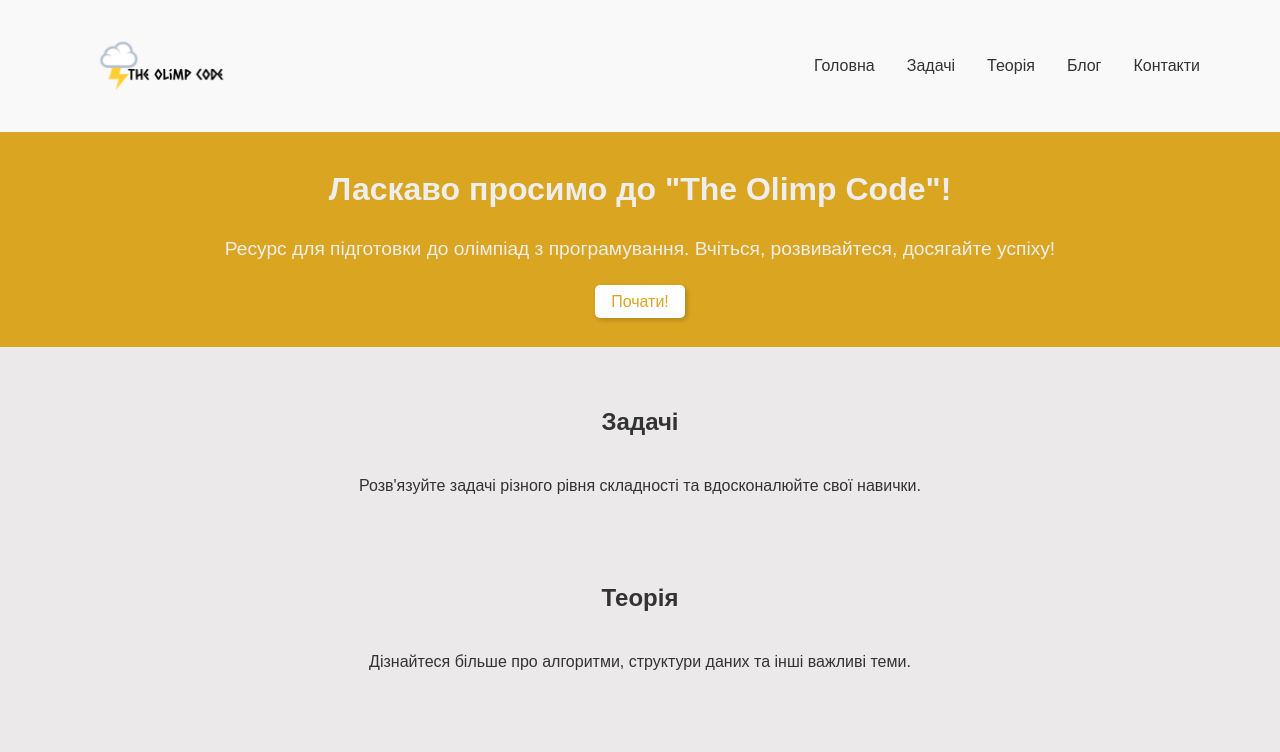
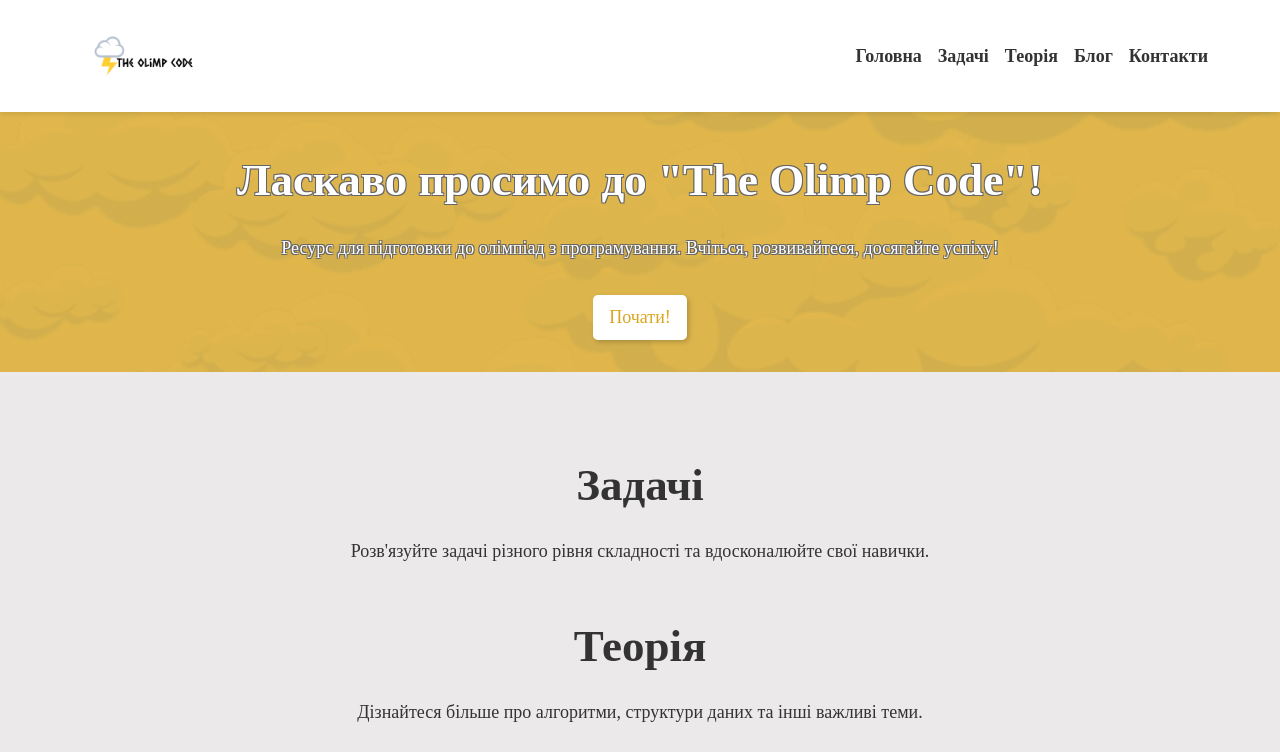
Before and after one commit to OleksandrHub/TheOlimpCode, a plain HTML site: page index.html in a window 1280 px wide. Shown: the top 752 px of the page. Drawn offline with Linux system fonts and the light colour scheme; a web font is replaced by a local one.

Commit message:
Add homepage layout and styling for 'The Olimp Code'

```diff
--- a/index.html
+++ b/index.html
@@ -6,6 +6,9 @@
     <title>Home | The Olimp Code</title>
     <link rel="stylesheet" href="styles.css">
     <link rel="stylesheet" href="https://cdnjs.cloudflare.com/ajax/libs/font-awesome/6.0.0-beta3/css/all.min.css">
+    <link rel="preconnect" href="https://fonts.googleapis.com">
+    <link rel="preconnect" href="https://fonts.gstatic.com" crossorigin>
+    <link href="https://fonts.googleapis.com/css2?family=Sofia+Sans+Condensed:ital,wght@0,1..1000;1,1..1000&display=swap" rel="stylesheet">
 </head>
 <body>
     <header>
--- a/styles.css
+++ b/styles.css
@@ -1,10 +1,36 @@
+/* Змінні CSS */
+:root {
+    --font-family-main: "Sofia Sans Condensed", serif;
+    --font-size-base: 18px;
+    --font-size-small: 16px;
+    --font-size-large: 45px;
+    --line-height: 1.6;
+
+    --color-text: #333;
+    --color-background: #f9f9f9;
+    --color-accent: goldenrod;
+    --color-white: #fff;
+    --color-dark: #333;
+    --color-light-gray: #ebe9e9;
+
+    --padding-small: 0.5rem;
+    --padding-medium: 1rem;
+    --padding-large: 2rem;
+
+    --border-radius: 5px;
+    --transition-duration: 0.3s;
+    --box-shadow: 2px 2px 5px rgba(0, 0, 0, 0.2);
+}
+
 /* Загальні стилі */
 body {
     margin: 0;
-    font-family: 'Arial', sans-serif;
-    line-height: 1.6;
-    background-color: #f9f9f9;
-    color: #333;
+    font-family: var(--font-family-main);
+    font-size: var(--font-size-base);
+    line-height: var(--line-height);
+    background-color: var(--color-background);
+    color: var(--color-text);
+    overflow-x: hidden;
 }
 
 .container {
@@ -15,16 +41,26 @@ body {
 
 /* Шапка сайту */
 header {
-    color: #333;
-    padding: 1rem 0;
+    color: var(--color-text);
+    padding: var(--padding-medium) 0;
     display: flex;
     align-items: center;
     justify-content: space-between;
+    background-color: var(--color-white);
+    box-shadow: 0 2px 5px rgba(0, 0, 0, 0.1);
+    position: sticky;
+    top: 0;
+    z-index: 1000;
 }
 
 header img {
-    max-height: 100px;
-    margin-left: 0.5rem;
+    max-height: 80px;
+    margin-left: var(--padding-small);
+    transition: transform var(--transition-duration) ease;
+}
+
+header img:hover {
+    transform: scale(1.1);
 }
 
 header nav ul {
@@ -37,22 +73,23 @@ header nav ul {
 }
 
 header nav ul li {
-    margin: 0 1rem;
+    margin: 0 var(--padding-small);
 }
 
 header nav ul li a {
-    color: #333;
+    color: var(--color-text);
     text-decoration: none;
-    font-size: 1rem;
-    transition: color 0.3s;
+    font-size: var(--font-size-base);
+    font-weight: 600;
+    transition: color var(--transition-duration), border-bottom var(--transition-duration);
 }
 
 header nav ul li a:hover {
-    color: goldenrod;
+    color: var(--color-accent);
     border-bottom: 1px solid black;
 }
 
-header .container{
+header .container {
     display: flex;
     flex-wrap: wrap;
     justify-content: space-between;
@@ -61,67 +98,104 @@ header .container{
 
 /* Hero-секція */
 .hero {
-    background-color: goldenrod;
-    color: #eee;
+    background: linear-gradient(rgba(218, 165, 32, 0.8), rgba(218, 165, 32, 0.8)), url("image/clouds1.gif") center/cover no-repeat;
+    color: var(--color-white);
     text-align: center;
-    padding: 2rem 0;
+    padding: var(--padding-large) 0;
+    animation: fadeIn 1s ease;
+    position: relative;
 }
 
 .hero h2 {
-    font-size: 2rem;
-    margin: 0 0 1rem;
+    font-size: var(--font-size-large);
+    margin: 0 0 var(--padding-medium);
 }
 
 .hero p {
-    font-size: 1.2rem;
-    margin-bottom: 1.5rem;
+    font-size: var(--font-size-base);
+    margin-bottom: var(--padding-large);
 }
 
 .hero .btn {
-    background-color: #fff;
-    color: goldenrod;
+    background-color: var(--color-white);
+    color: var(--color-accent);
     text-decoration: none;
-    padding: 0.5rem 1rem;
-    font-size: 1rem;
-    border-radius: 5px;
-    transition: background-color 0.3s, color 0.3s;
-    box-shadow: 2px 2px 5px rgba(0, 0, 0, 0.2);
+    padding: var(--padding-small) var(--padding-medium);
+    font-size: var(--font-size-base);
+    border-radius: var(--border-radius);
+    transition: background-color var(--transition-duration), color var(--transition-duration), transform 0.2s;
+    display: inline-block;
+    box-shadow: var(--box-shadow);
 }
 
 .hero .btn:hover {
-    background-color: #333;
-    color: #fff;
+    background-color: var(--color-dark);
+    color: var(--color-white);
+    transform: scale(1.05);
+}
+
+.hero h2, .hero p {
+    text-shadow: -1px -1px 0 #666, 1px -1px 0 #666, -1px 1px 0 #666, 1px 1px 0 #666;
+}
+
+/* Анімація */
+@keyframes fadeIn {
+    from {
+        opacity: 0;
+        transform: translateY(20px);
+    }
+    to {
+        opacity: 1;
+        transform: translateY(0);
+    }
 }
 
 /* Особливості сайту */
 .features {
-    background-color: #ebe9e9;
-    padding: 2rem 0;
+    background-color: var(--color-light-gray);
+    padding: var(--padding-large) 0;
     text-align: center;
+    animation: fadeIn 1s ease;
 }
 
 .features .feature {
-    margin-bottom: 5rem;
+    margin-bottom: var(--padding-large);
 }
 
 .features h3 {
-    font-size: 1.5rem;
-    margin-bottom: 2rem;
+    font-size: var(--font-size-large);
+    margin-bottom: var(--padding-medium);
 }
-.feature p {
+
+.features p {
     display: inline;
-    padding: 1rem;
-    border-radius: 5px;
+    padding: var(--padding-medium);
+    border-radius: var(--border-radius);
 }
+
 /* Донат */
-#donate{
+#donate {
     background-color: #f4f4f4;
     padding: 40px;
 }
-#donate img{
-    width: 100px;;
+
+#donate p {
+    display: block;
 }
+
+#donate img {
+    width: 100px;
+}
+
 /* Підвал */
+footer {
+    background-color: var(--color-dark);
+    color: var(--color-white);
+    text-align: center;
+    padding: var(--padding-medium) 0;
+    margin-top: var(--padding-large);
+}
+
 footer nav ul {
     list-style-type: none;
     display: flex;
@@ -129,27 +203,23 @@ footer nav ul {
     justify-content: space-around;
     max-width: 1200px;
 }
+
 footer nav ul li {
     display: inline;
-    margin-right: 20px;
+    margin-right: var(--padding-medium);
 }
+
 footer ul li a {
     text-decoration: none;
-    color: #fff;
-    font-size: 20px;
+    color: var(--color-white);
+    font-size: var(--font-size-base);
 }
+
 footer ul li a:hover {
-    color: goldenrod;
-}
-footer {
-    background-color: #333;
-    color: #fff;
-    text-align: center;
-    padding: 1rem 0;
-    margin-top: 2rem;
+    color: var(--color-accent);
 }
 
 footer p {
     margin: 0;
-    font-size: 0.9rem;
+    font-size: var(--font-size-small);
 }
```
Also changed, not shown: image/clouds.gif (added), image/clouds1.gif (added).
